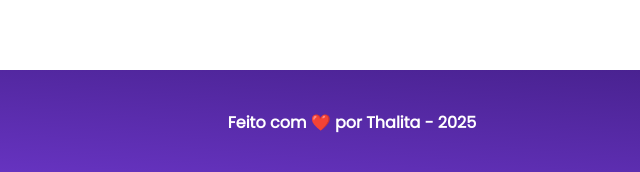
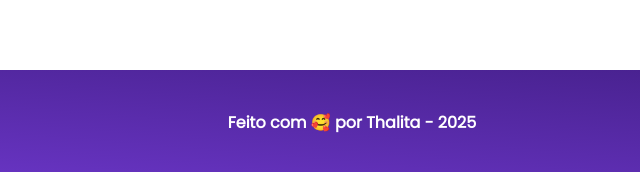
Before and after one commit to Thalima23/PORTIFOLIO, a plain HTML site: page index.html in a window 1280 px wide. Shown: the part 1698-1870 px from the top of the page, 288-928 px from the left. Drawn offline with Linux system fonts and the light colour scheme; no server answers.

```diff
--- a/index.html
+++ b/index.html
@@ -124,7 +124,7 @@
 
     <!-- Footer - Rodapé-->
     <footer>
-        Feito com ❤️ por Thalita - 2025
+        Feito com 🥰 por Thalita - 2025
     </footer>
 
     <!-- Script JavaScript -->
```
